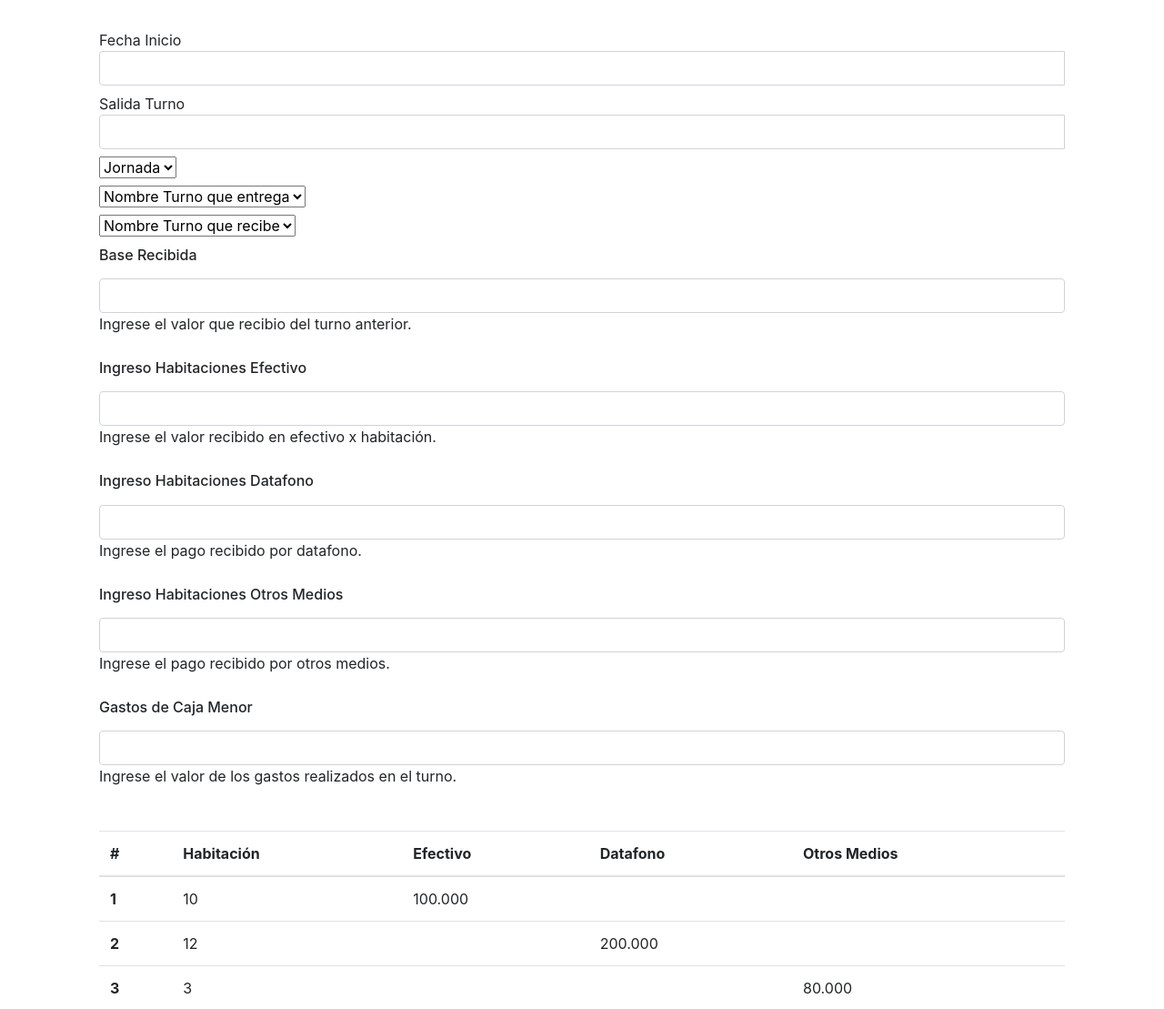
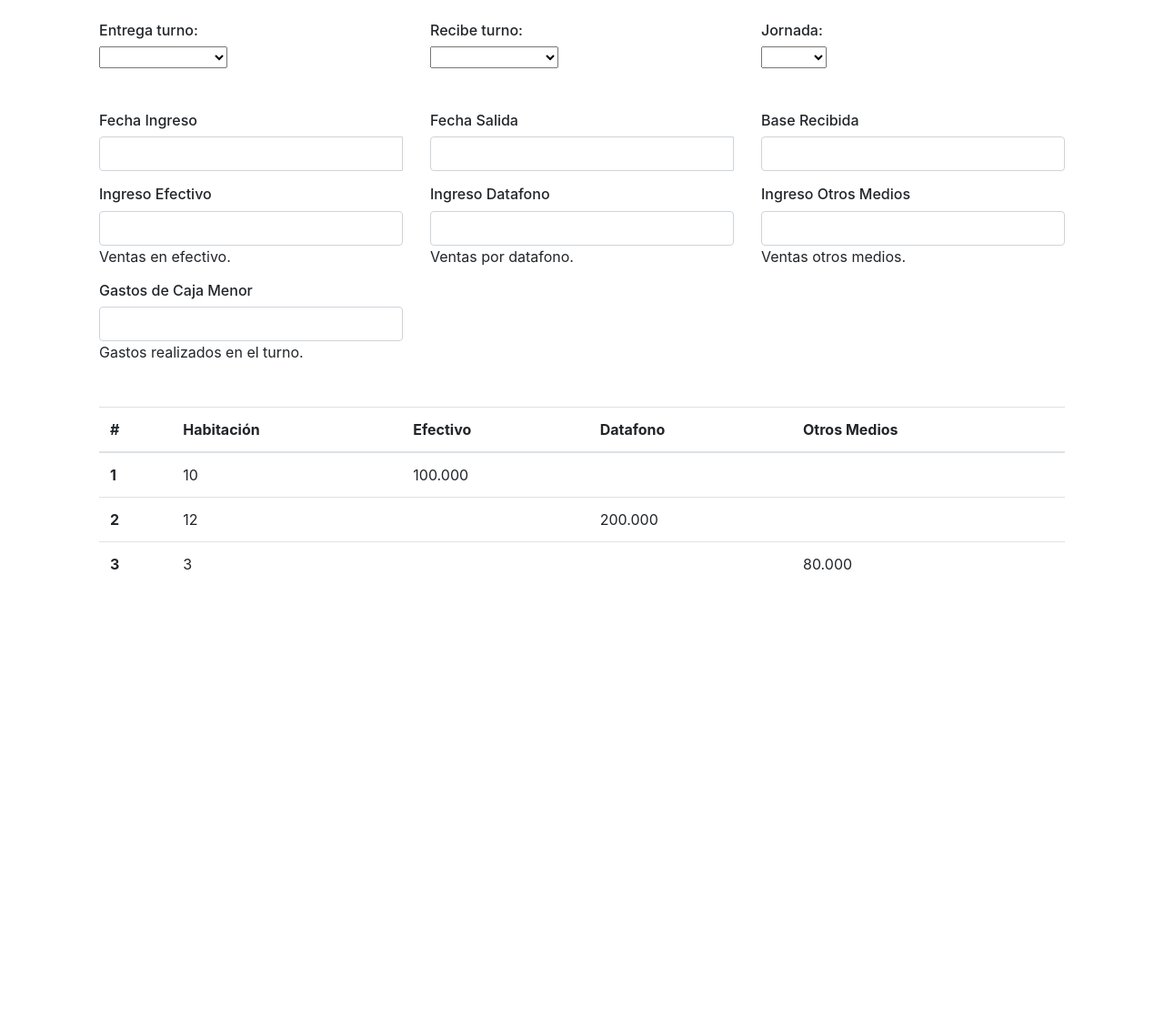
Before and after one commit to aagude18/SATH-Sistema-Arqueo-Turnos-Hotel-, a Flask app: page / in a window 1280 px wide. Shown: the part 56-1165 px from the top of the page at 91% size. After the commit the page ends 682 px from the top, so only its background shows below. Run offline with Flask 2, Linux system fonts and the light colour scheme; some libraries are stand-ins or nearby versions.

Commit message:
Se organizan los contenedores

```diff
--- a/templates/home.html
+++ b/templates/home.html
@@ -2,71 +2,90 @@
 
 {% block content %}
 
-<div class="container mt-2">
-  <h0>Fecha Inicio</h0>
+<div class="container">
+  <div class="row">
+    <div class="col-lg-4">
+      <h6>Entrega turno:</h6>
+      <select class="form-select" aria-label="Default select example">
+        <option selected></option>
+        <option value="1">Betty Berta</option>
+        <option value="2">Leisby Marrugo</option>
+        <option value="3">Sindry Umaña</option>
+      </select>
+    </div>
+    <div class="col-lg-4">
+      <h6>Recibe turno:</h6>
+      <select class="form-select" aria-label="Default select example">
+        <option selected></option>
+        <option value="1">Betty Berta</option>
+        <option value="2">Leisby Marrugo</option>
+        <option value="3">Sindry Umaña</option>
+      </select>
+    </div>
+    <div class="col-lg-4" >
+      <h6>Jornada:</h6>
+      <select class="form-select" aria-label="Default select example">
+        <option selected></option>
+        <option value="1">Día</option>
+        <option value="2">Tarde</option>
+        <option value="3">Noche</option>
+      </select>
+    </div>
+  </div>
+</div>
+
+<div class="container">
+  <div class="row">
+    <div class="col-lg-4 mt-5">
+      <h6>Fecha Ingreso</h6>
       <div class="input-group date">
         <input type="text" class="form-control" id="fecha_ingreso">
         <span class="input-group-addon"><i class="glyphicon glyphicon-th"></i></span>
       </div>
     </div>
-<div class="container mt-2">
-  <h0>Salida Turno</h0>
+    <div class="col-lg-4 mt-5">
+      <h6>Fecha Salida</h6>
       <div class="input-group date">
         <input type="text" class="form-control" id="fecha_salida">
         <span class="input-group-addon"><i class="glyphicon glyphicon-th"></i></span>
       </div>
     </div>
-<div class="container mt-2">
-  <select class="form-select" aria-label="Default select example">
-    <option selected>Jornada</option>
-    <option value="1">Día</option>
-    <option value="2">Tarde</option>
-    <option value="3">Noche</option>
-  </select>
+    <div class="col-lg-4 mt-5">
+      <h6>Base Recibida</h6>
+      <input type="base" class="form-control" id="baseRecibida" aria-describedby="baseHelp">
     </div>
-<div class="container mt-2">
-  <select class="form-select" aria-label="Default select example">
-    <option selected>Nombre Turno que entrega</option>
-    <option value="1">Betty Berta</option>
-    <option value="2">Leisby Marrugo</option>
-    <option value="3">Sindry Umaña</option>
-  </select>
   </div>
-<div class="container mt-2">
-  <select class="form-select" aria-label="Default select example">
-    <option selected>Nombre Turno que recibe</option>
-    <option value="1">Betty Berta</option>
-    <option value="2">Leisby Marrugo</option>
-    <option value="3">Sindry Umaña</option>
-  </select>
 </div>
-<form>
-  <div class="container mt-2">
-    <label for="baseRecibida" class="form-label"><h6>Base Recibida</h6></label>
-    <input type="base" class="form-control" id="baseRecibida" aria-describedby="baseHelp">
-    <div id="baseHelp" class="display-6">Ingrese el valor que recibio del turno anterior.</div>
+
+<div class="container mt-3">
+  <div class="row">
+    <div class="col-lg-4">
+      <h6>Ingreso Efectivo</h6>
+      <input type="efectvo" class="form-control" id="ingresoEfectivo" aria-describedby="efectivoHelp">
+      <div id="efectivoHelp" class="display-6">Ventas en efectivo.</div>
     </div>
-  <div class="container mt-4">
-    <label for="ingresoEfectivo" class="form-label"><h6>Ingreso Habitaciones Efectivo</h6></label>
-    <input type="efectvo" class="form-control" id="ingresoEfectivo" aria-describedby="efectivoHelp">
-    <div id="efectivoHelp" class="display-6">Ingrese el valor recibido en efectivo x habitación.</div>
+    <div class="col-lg-4">
+      <h6>Ingreso Datafono</h6>
+      <input type="datafono" class="form-control" id="ingresoDatafono" aria-describedby="datafonoHelp">
+      <div id="datafonoHelp" class="display-6">Ventas por datafono.</div>
     </div>
-  <div class="container mt-4">
-    <label for="ingresoDatafono" class="form-label"><h6>Ingreso Habitaciones Datafono</h6></label>
-    <input type="datafono" class="form-control" id="ingresoDatafono" aria-describedby="datafonoHelp">
-    <div id="datafonoHelp" class="display-6">Ingrese el pago recibido por datafono.</div>
+    <div class="col-lg-4" >
+      <h6>Ingreso Otros Medios</h6>
+      <input type="otros" class="form-control" id="ingresoOtros" aria-describedby="otrosHelp">
+      <div id="otrosHelp" class="display-6">Ventas otros medios.</div>
     </div>
-  <div class="container mt-4">
-    <label for="ingresoOtros" class="form-label"><h6>Ingreso Habitaciones Otros Medios</h6></label>
-    <input type="otros" class="form-control" id="ingresoOtros" aria-describedby="otrosHelp">
-    <div id="otrosHelp" class="display-6">Ingrese el pago recibido por otros medios.</div>
   </div>
-  <div class="container mt-4">
-    <label for="gastosCaja" class="form-label"><h6>Gastos de Caja Menor </h6></label>
+</div>
+
+<div class="container mt-3">
+  <div class="row">
+    <div class="col-lg-4">
+      <h6>Gastos de Caja Menor </h6>
     <input type="gastos" class="form-control" id="gastosCaja" aria-describedby="gastosHelp">
-    <div id="gastosHelp" class="display-6">Ingrese el valor de los gastos realizados en el turno.</div>
+    <div id="gastosHelp" class="display-6">Gastos realizados en el turno.</div>
     </div>
-</form>
+  </div>
+</div>
 <div class="container mt-5">
   <table class="table">
     <thead>
```
Lines whose indentation alone changed are shown as unchanged.
